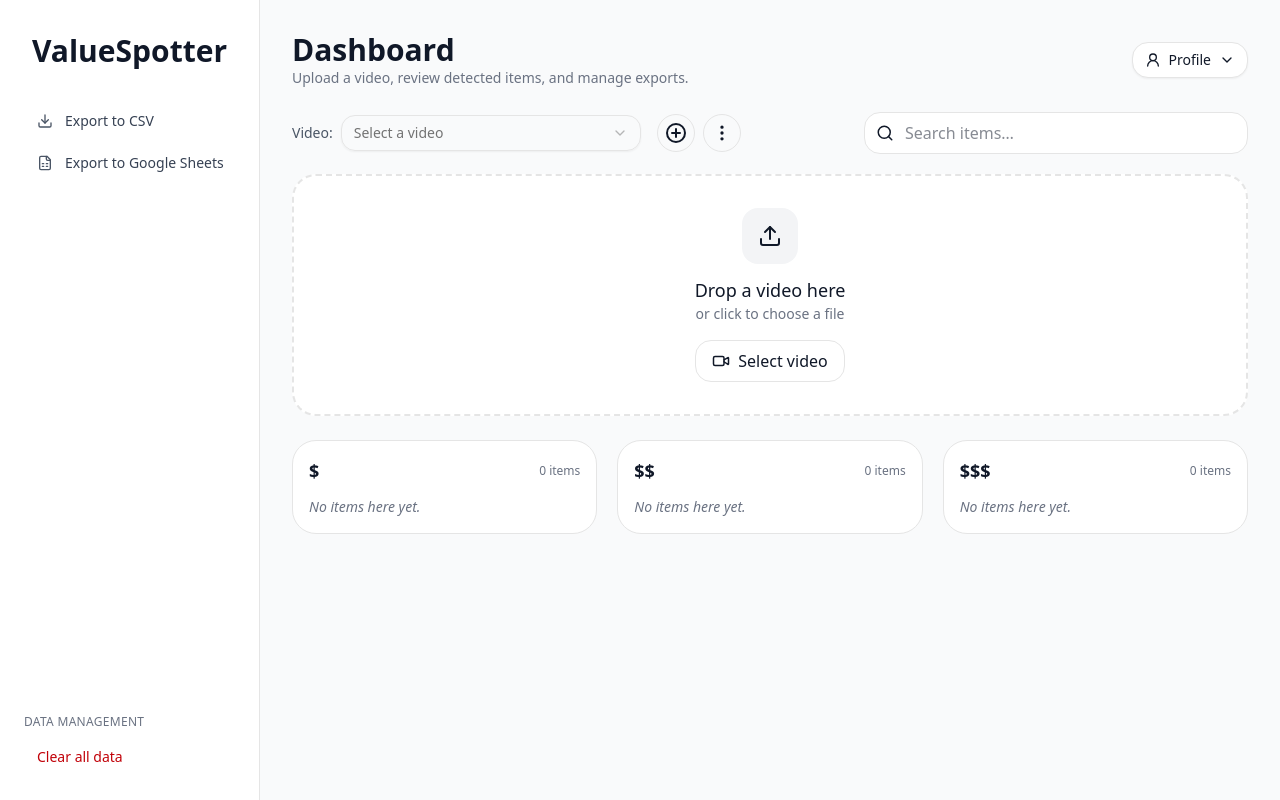
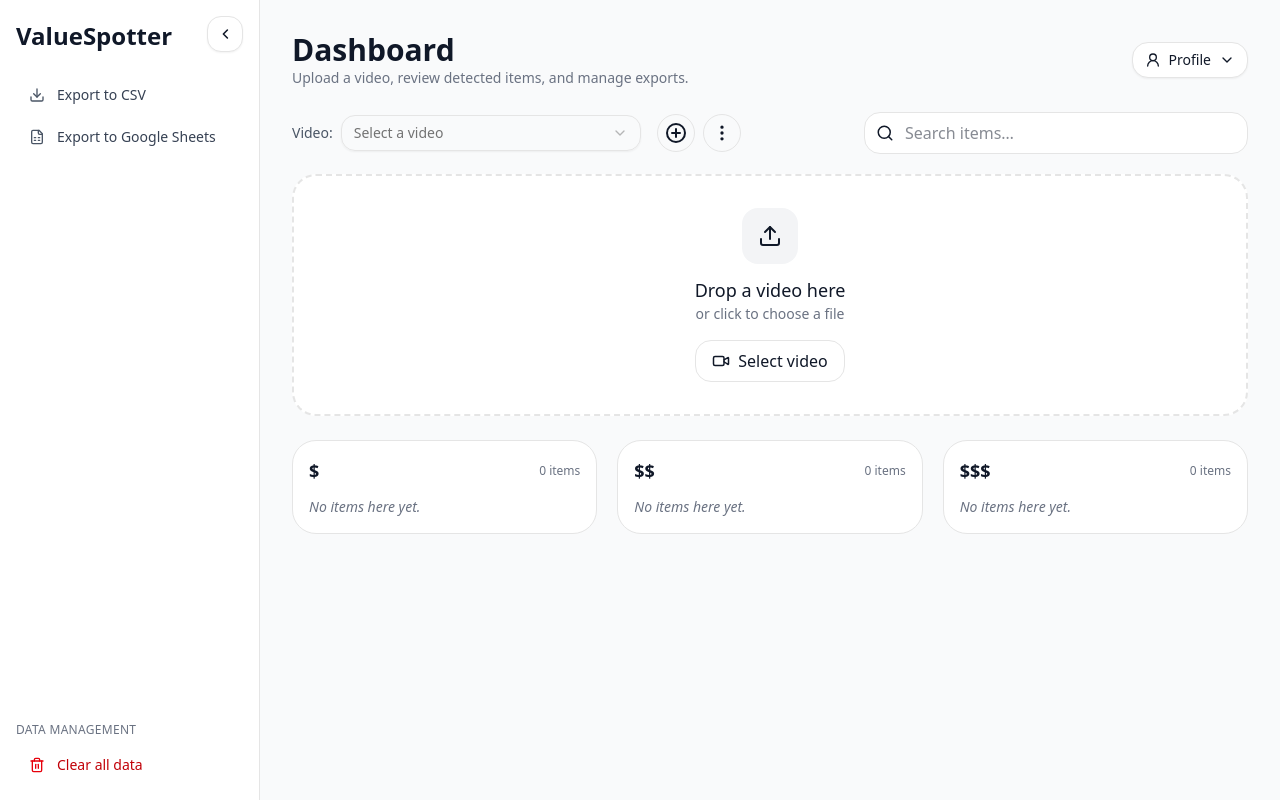
Before and after one commit to aaa-nyc-hackathon/fintech-hack, a Next.js app in the folder frontend/: page / in a window 1280 px wide. Built offline with nearby package versions, Linux system fonts and the light colour scheme.

Commit message:
frontend collapsible side nav

```diff
--- a/frontend/app/page.tsx
+++ b/frontend/app/page.tsx
@@ -33,6 +33,7 @@ import {
 // ------------------------------------------------------------
 
 export default function DashboardPage() {
+  const [collapsed, setCollapsed] = useState(false);
   const [videos, setVideos] = useState<VideoMeta[]>([]);
   const [items, setItems] = useState<Item[]>(mockItems);
   const [currentVideoId, setCurrentVideoId] = useState<string>("");
@@ -124,21 +125,14 @@ export default function DashboardPage() {
 
   return (
     <div className="min-h-screen bg-gray-50 text-gray-900">
-      {/* Layout grid */}
-      <div className="grid grid-cols-1 md:grid-cols-[260px_1fr]">
-        {/* Sidebar */}
-
-        <div className="grid grid-cols-1 md:grid-cols-[260px_1fr]">
-          <SideNav
-            onExportCSV={onExportCSV}
-            onExportGoogleSheets={onExportGoogleSheets}
-            onClearAllData={clearAllData}
-          />
-
-        </div>
-
-
-        {/* Main */}
+  <div className={`grid grid-cols-1 ${collapsed ? "md:grid-cols-[72px_1fr]" : "md:grid-cols-[260px_1fr]"} min-h-screen`}>
+        <SideNav
+          collapsed={collapsed}
+          onToggle={() => setCollapsed((c) => !c)}
+          onExportCSV={onExportCSV}
+          onExportGoogleSheets={onExportGoogleSheets}
+          onClearAllData={clearAllData}
+        />
         <main className="p-4 md:p-8">
           {/* Top bar */}
           <div className="flex items-center justify-between gap-4 mb-6">
--- a/frontend/components/side-nav.tsx
+++ b/frontend/components/side-nav.tsx
@@ -9,6 +9,8 @@ type SideNavProps = {
   onExportCSV: () => void;
   onExportGoogleSheets: () => void;
   onClearAllData: () => void;
+  collapsed?: boolean;
+  onToggle?: () => void;
   className?: string;
 };
 
@@ -16,19 +18,32 @@ export function SideNav({
   onExportCSV,
   onExportGoogleSheets,
   onClearAllData,
+  collapsed = false,
+  onToggle,
   className,
 }: SideNavProps) {
   return (
     <aside
       className={cn(
-        "md:h-screen md:sticky md:top-0 border-r bg-white p-4 md:p-6 flex flex-col",
-        className
+        "w-full",
+        "md:h-screen md:sticky md:top-0 border-r bg-white p-3 md:p-4 flex flex-col"
       )}
       aria-label="Sidebar"
     >
-      {/* Brand / Title */}
-      <div className="pt-2 text-3xl font-bold mb-8 leading-tight text-center">
-        ValueSpotter
+      {/* Header / brand + collapse button */}
+      <div className={cn("flex items-center mb-6", collapsed ? "justify-center" : "justify-between")}>
+        {!collapsed && (
+          <div className="pt-1 text-2xl font-bold leading-tight">ValueSpotter</div>
+        )}
+        <Button
+          variant="outline"
+          size="icon"
+          className="shrink-0 rounded-xl"
+          aria-label={collapsed ? "Expand sidebar" : "Collapse sidebar"}
+          onClick={onToggle}
+        >
+          {collapsed ? <svg width="20" height="20" viewBox="0 0 20 20" fill="none"><path d="M7 5l5 5-5 5" stroke="currentColor" strokeWidth="2" strokeLinecap="round" strokeLinejoin="round" /></svg> : <svg width="20" height="20" viewBox="0 0 20 20" fill="none"><path d="M13 5l-5 5 5 5" stroke="currentColor" strokeWidth="2" strokeLinecap="round" strokeLinejoin="round" /></svg>}
+        </Button>
       </div>
 
       {/* Nav section */}
@@ -37,23 +52,29 @@ export function SideNav({
           icon={<Download className="h-4 w-4" />}
           label="Export to CSV"
           onClick={onExportCSV}
+          collapsed={collapsed}
         />
         <SideNavItem
           icon={<FileSpreadsheet className="h-4 w-4" />}
           label="Export to Google Sheets"
           onClick={onExportGoogleSheets}
+          collapsed={collapsed}
         />
       </nav>
 
       {/* Footer / management section */}
-      <div className="mt-8">
-        <div className="text-xs uppercase tracking-wide text-gray-500 mb-2">
-          Data Management
-        </div>
+      <div className={collapsed ? "mt-2" : "mt-8"}>
+        {!collapsed && (
+          <div className="text-xs uppercase tracking-wide text-gray-500 mb-2">
+            Data Management
+          </div>
+        )}
         <SideNavItem
+          icon={<Trash2 className="h-4 w-4" />}
           label="Clear all data"
           intent="danger"
           onClick={onClearAllData}
+          collapsed={collapsed}
         />
       </div>
     </aside>
@@ -66,6 +87,7 @@ type SideNavItemProps = {
   onClick?: () => void;
   href?: string;
   intent?: "default" | "danger";
+  collapsed?: boolean;
 };
 
 function SideNavItem({
@@ -74,20 +96,23 @@ function SideNavItem({
   onClick,
   href,
   intent = "default",
+  collapsed = false,
 }: SideNavItemProps) {
-  const base =
-    "w-full flex items-center gap-3 rounded-xl px-3 py-2 text-sm transition outline-none";
+  const base = collapsed
+    ? "w-full flex items-center justify-center rounded-xl p-2 text-sm transition outline-none"
+    : "w-full flex items-center gap-3 rounded-xl px-3 py-2 text-sm transition outline-none";
   const tones =
     intent === "danger"
       ? "text-red-700 hover:bg-red-50 border border-transparent focus:ring-2 focus:ring-red-100"
       : "text-gray-700 hover:bg-gray-50 border border-transparent focus:ring-2 focus:ring-black/5";
   const content = icon ? (
-    <span className="inline-flex items-center gap-3">
+    <span className={collapsed ? "flex items-center justify-center" : "inline-flex items-center gap-3"}>
       <span className={intent === "danger" ? "text-red-600" : "text-gray-600"}>{icon}</span>
-      <span className="truncate">{label}</span>
+      {!collapsed && <span className="truncate">{label}</span>}
+      {collapsed && <span className="sr-only">{label}</span>}
     </span>
   ) : (
-    <span className="truncate text-left w-full">{label}</span>
+    !collapsed && label ? <span className="truncate text-left w-full">{label}</span> : null
   );
 
   if (href) {
```
